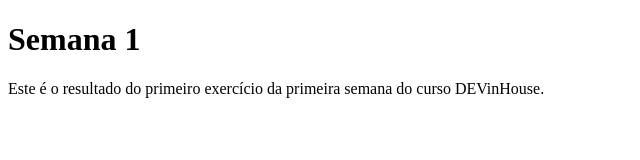
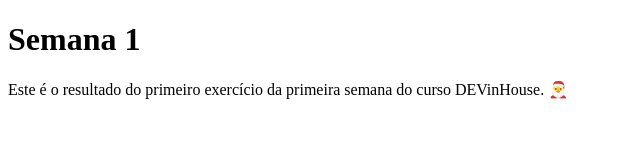
Before and after one commit to marceloSantosBrl/DevInHouse-Modulo-1-Diversos, a plain HTML site: page M1S01/index.html in a window 1280 px wide. Shown: the full height of the page, 0-640 px from the left. Drawn offline with Linux system fonts and the light colour scheme.

Commit message:
Atividade da semana 01

```diff
--- a/M1S01/index.html
+++ b/M1S01/index.html
@@ -9,6 +9,6 @@
 </head>
 <body>
     <h1>Semana 1</h1>
-    <p>Este é o resultado do primeiro exercício da primeira semana do curso DEVinHouse.</p>
+    <p>Este é o resultado do primeiro exercício da primeira semana do curso DEVinHouse.  &#x1F385</p>
 </body>
 </html>
```
